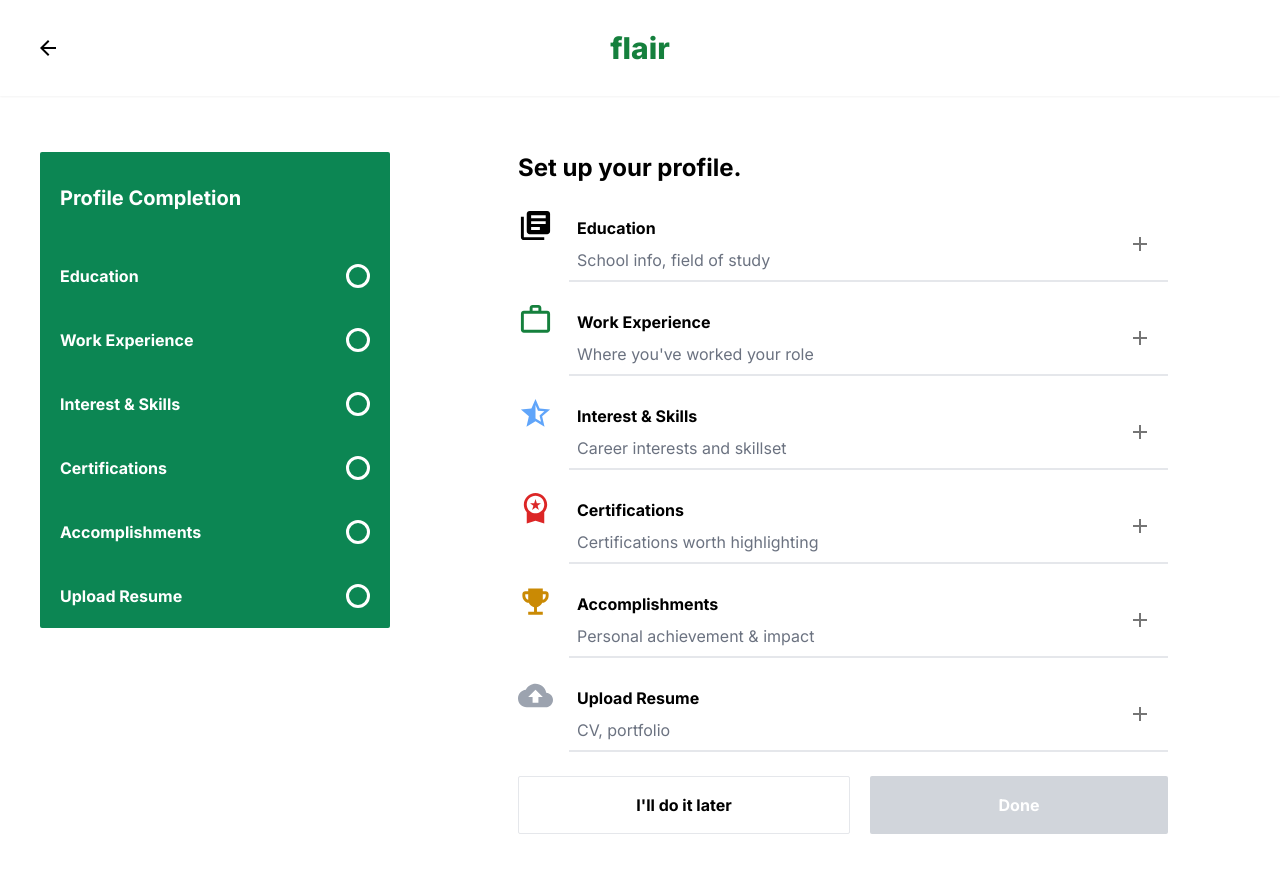
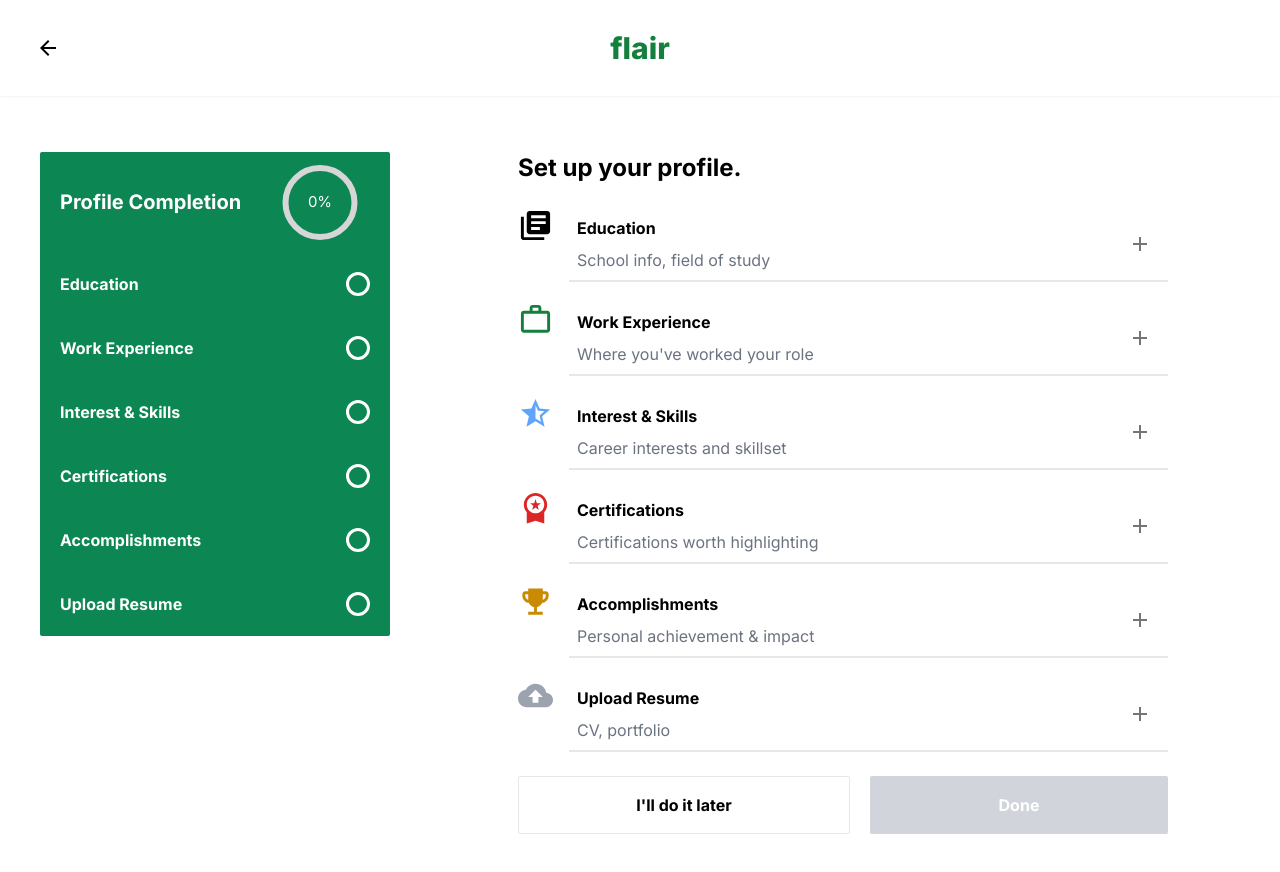
Before and after one commit to jaeymax/react-app, a React (Create React App) app: page /setup-profile in a window 1280 px wide. Shown: the top 872 px of the page. Built offline with nearby package versions, Linux system fonts and the light colour scheme.

Commit message:
added the progress bar

```diff
--- a/package.json
+++ b/package.json
@@ -15,6 +15,7 @@
     "@types/react": "^18.3.3",
     "@types/react-dom": "^18.3.0",
     "react": "^18.3.1",
+    "react-circular-progressbar": "^2.1.0",
     "react-dom": "^18.3.1",
     "react-router-dom": "^6.25.1",
     "react-scripts": "5.0.1",
--- a/src/components/ProfileCompletion.tsx
+++ b/src/components/ProfileCompletion.tsx
@@ -1,14 +1,30 @@
 
 import ProfileCompletionItem from './ProfileCompletionItem';
-
+import { CircularProgressbar } from 'react-circular-progressbar';
+import 'react-circular-progressbar/dist/styles.css';
 
 
 const ProfileCompletion:React.FC<ProfileCompletionProps> = ({hide, fullWidth, isEducationComplete, isWorkExperienceComplete, isAccomplishmentsComplete, isUploadComplete}) => {
 
   return (
     <div className={`profile-completion w-[350px] custom-green h-fit rounded-sm ${fullWidth?'w-full':''}`} >
-      <div className="px-5 py-8 text-white text-xl" >
-         <h2 className='font-bold' >Profile Completion</h2>
+      <div className="px-5 py-4 text-white text-xl max-h-[100px] min-h-[100px] h-full flex items-center justify-between " >
+         <h2 className='font-bold flex-1' >Profile Completion</h2>
+         <div className='  grid place-items-center max-w-[100px] max-h-[75px] w-full h-full  min-w-0 min-h-0' >
+         <CircularProgressbar
+          value={0}
+          text='0%'
+          className='w-full h-full'
+          styles={{
+            path:{
+              stroke:'#fff'
+            },
+            text:{
+              fill:"#fff"
+            }
+          }}
+         />
+         </div>
       </div>
       <div className={`profile-completion-list ${hide?'hidden':''}`}>
           <ProfileCompletionItem name = 'Education'  isProfileComplete = {isEducationComplete} />
--- a/src/components/UploadResumeModal.tsx
+++ b/src/components/UploadResumeModal.tsx
@@ -11,10 +11,7 @@
 
   const allFilesUploaded = () => {
     const result = resume && other;
-    if (result == null) {
-      return false;
-    }
-    return true;
+    return result != null;
   };
 
   const handleClick = () => {
--- a/src/components/WorkExperienceModal.tsx
+++ b/src/components/WorkExperienceModal.tsx
@@ -14,8 +14,7 @@
 
   const ifAllFormFieldsFilled = (): boolean => {
     const result = jobTitle && company && startDate && endDate;
-    if (result == "") return false;
-    return true;
+    return result !== "";
   };
 
   const handleClick = () => {
--- a/src/pages/SelectCareer.tsx
+++ /dev/null
@@ -1,10 +0,0 @@
-
-const SelectCareer = () => {
-  return (
-    <div>
-
-    </div>
-  )
-}
-
-export default SelectCareer
--- a/src/pages/SetupProfile.tsx
+++ b/src/pages/SetupProfile.tsx
@@ -179,7 +179,7 @@
               info="CV, portfolio"
             />
           </div>
-          <div className="flex justify-between gap-5 max-sm:border-t-2 max-sum:py-10">
+          <div className="flex justify-between gap-5">
             <CustomButton
               styles="font-bold p-4 border w-full flex-1 rounded-sm hover:bg-gray-50 cursor-pointer"
               disabled={false}
--- a/src/pages/VerifyAccount.tsx
+++ b/src/pages/VerifyAccount.tsx
@@ -17,7 +17,7 @@
 
     navigateToAccountType();
 
-  },[])
+  },[navigate])
 
   return (
     <div className="flex flex-col h-full" >
```
Also changed, not shown: 2 other files (tests, documents, lock files or other folders).
